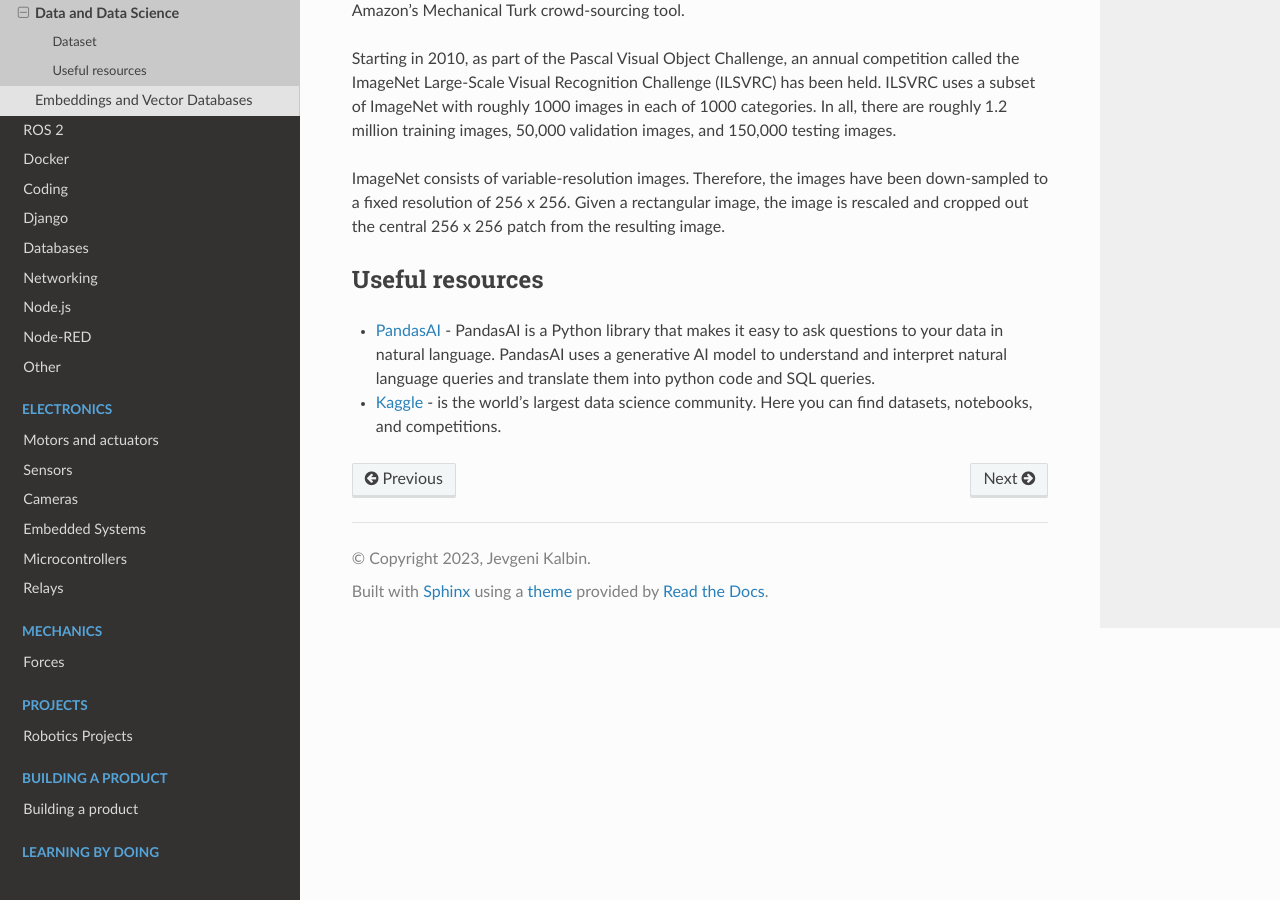
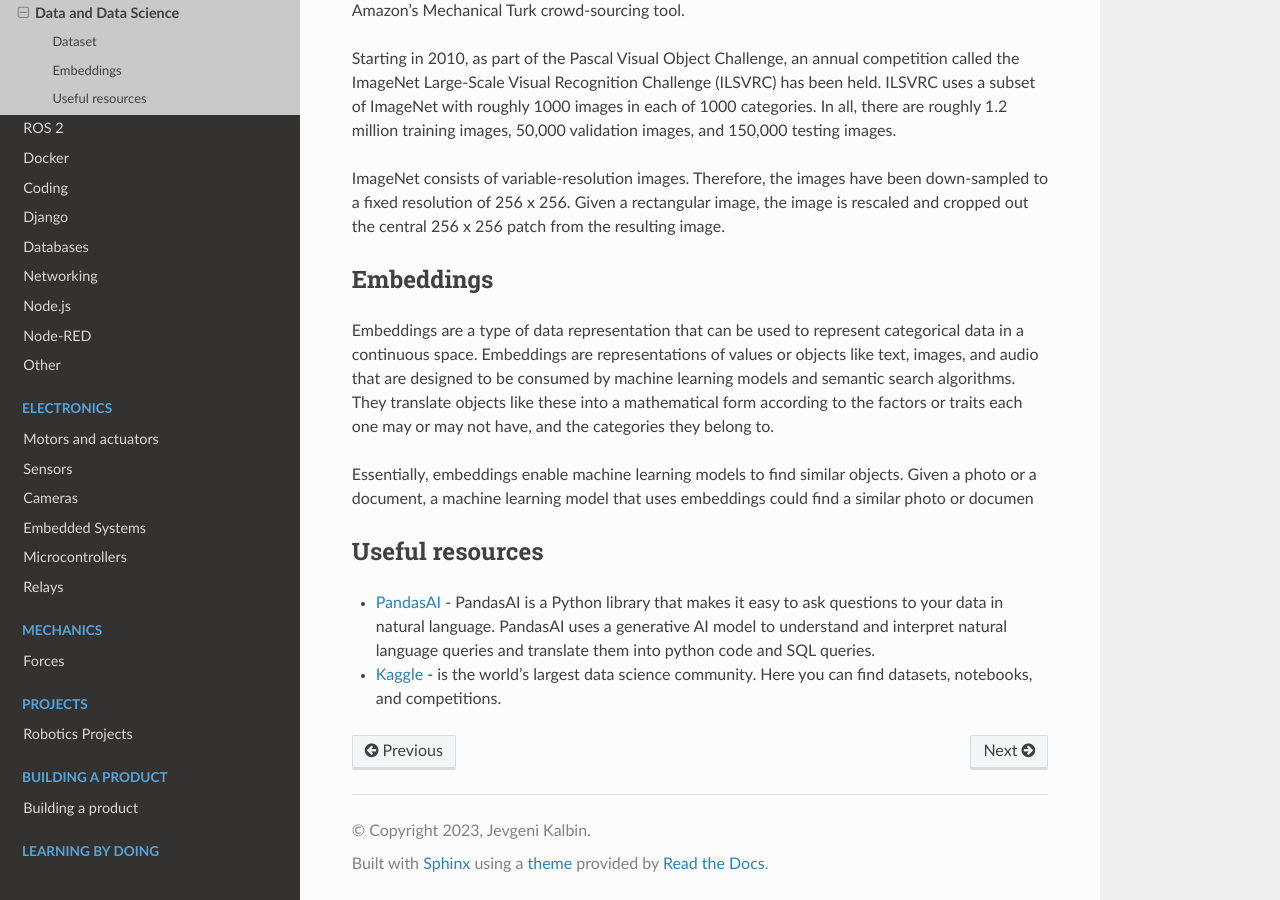
Before and after one commit to jevgenik/manuals, a Sphinx documentation site: the page built from source/files/software/ai/data_and_data_science.rst, in a window 1280 px wide and 900 px high, scrolled down 864 px. Built offline with Sphinx 7.4.7 and the Read the Docs theme 2.0.0, drawn with Linux system fonts in a browser that asks for light colours; pages that are not in the unit, such as notebooks, are missing from menus.

Commit message:
embeddings

```diff
--- a/source/files/software/ai/data_and_data_science.rst
+++ b/source/files/software/ai/data_and_data_science.rst
@@ -31,6 +31,16 @@ In all, there are roughly 1.2 million training images, 50,000 validation images,
 ImageNet consists of variable-resolution images. Therefore, the images have been down-sampled to a fixed resolution of 256 x 256.
 Given a rectangular image, the image is rescaled and cropped out the central 256 x 256 patch from the resulting image.
 
+Embeddings
+==========
+Embeddings are a type of data representation that can be used to represent categorical data in a continuous space.
+Embeddings are representations of values or objects like text, images, and audio that are designed to be consumed by machine learning
+models and semantic search algorithms. They translate objects like these into a mathematical form according to the factors or traits
+each one may or may not have, and the categories they belong to.
+
+Essentially, embeddings enable machine learning models to find similar objects. Given a photo or a document, a machine learning model that
+uses embeddings could find a similar photo or documen
+
 
 Useful resources
 ================
--- a/source/files/software/ai/embeddings.rst
+++ /dev/null
@@ -1,3 +0,0 @@
-===============================
-Embeddings and Vector Databases
-===============================
```
